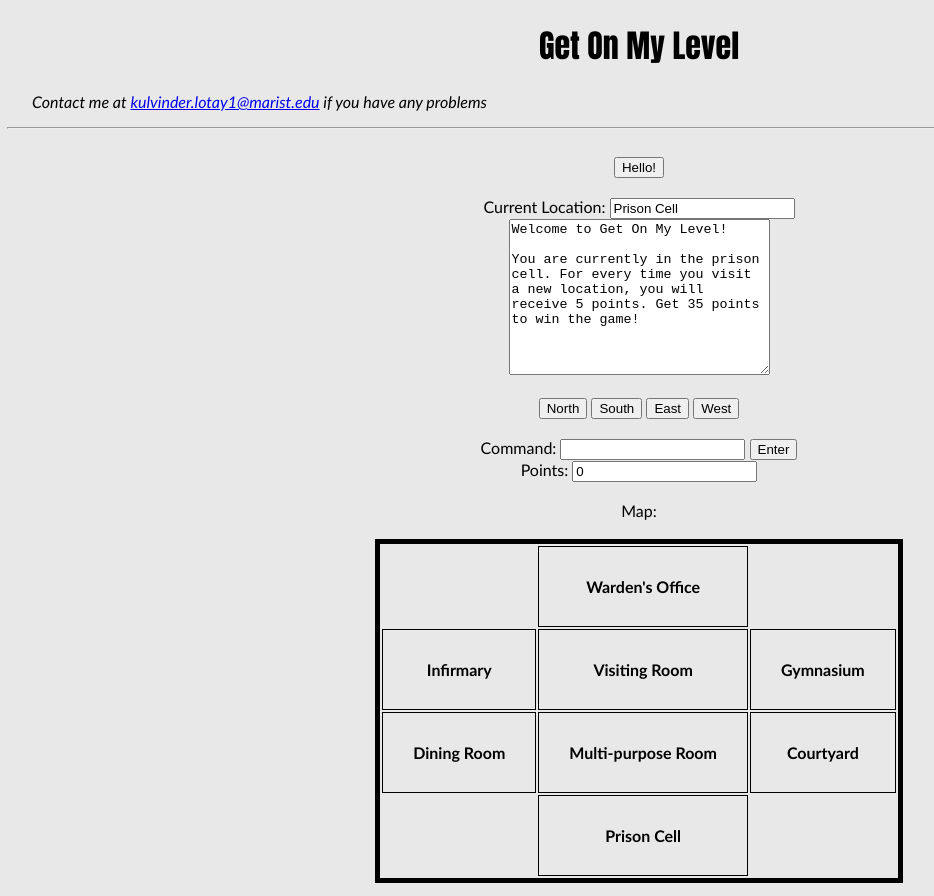
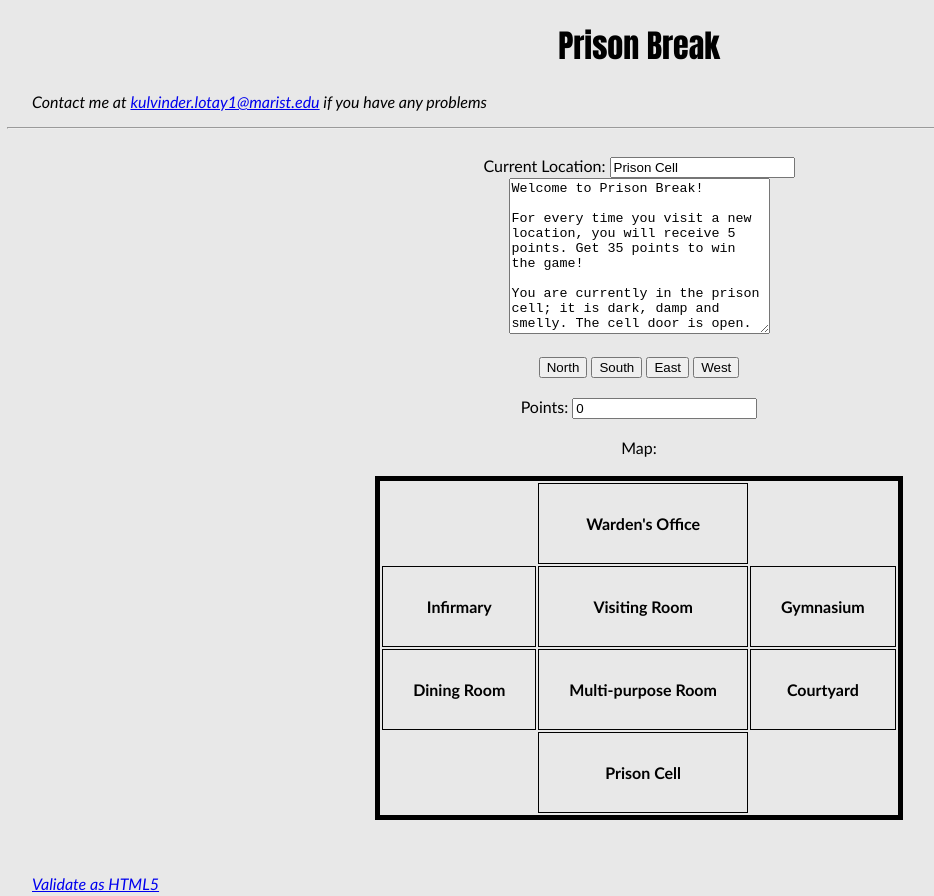
Before and after one commit to kslotay/Project_2, a plain HTML site: page index.html in a window 1280 px wide. Shown: the top 896 px of the page, without its empty margins (1-935 px from the left). Drawn offline with Linux system fonts and the light colour scheme.

Commit message:
Project 2 Final Code
Final changes for Project 2.

```diff
--- a/index.html
+++ b/index.html
@@ -6,7 +6,7 @@
 	<head>
 		<meta http-equiv="Content-Type" content="text/html;charset=utf-8" />
 		<meta name="author" 	content="Kulvinder Lotay" />
-		<title>Game v0.2</title>
+		<title>Prison Break v0.2</title>
 		<!-- Separated created styles from styles on existing elements -->
 		<style>
 			.header {font-weight: bold; font-family: "Calibri", sans-serif;)
@@ -18,20 +18,30 @@
 			p {padding-left: 25px; font-style: italic;}
 			li {font-family: "Calibri", sans-serif;}
 			hr {width: 100%;}
-			table{border: 5px solid black; margin-left: auto; margin-right: auto;}
-			th{border: 1px solid black;}
+			table {border: 5px solid black; margin-left: auto; margin-right: auto;}
+			th {border: 1px solid black;}
 			th, td{padding: 30px;}
 		</style>
-			<!-- hr {height: 2px; float: left; width: "100%"} -->
 		<script type="text/javascript">
+			//Locations stored in array to make them easily accessible (centralized location)
 			var loc = ["Prison Cell", "Dining Room", "Multi-purpose Room", "Courtyard", "Infirmary", "Visiting Room", "Gymnasium", "Warden's Office"];
+
+			//Used to determine if the player has visited any of the locations yet. The array index corresponds to the matching locations in loc array
 			var loc_visited = [true, false, false, false, false, false, false, false];
+
+			//Location descriptions stored in an array for centralized access, the indexes correspond to matching locations in loc array
+			var loc_desc = ["It is dark, damp and smelly. The cell door is open.","There are a number of dining tables, but there is no food!","There are a number of other prison inmates sitting around, they ignore you.","The courtyard is empty except for the few guards on watch duty.","There is a doctor in the infirmary, he does not want you there.","There is no one in the visiting room. Your family does not want to see you.","There is a basketball game between inmates currently taking place, but they will not allow you to join!","The Warden ignores you, he is talking on the phone."]
+
+			//Global points variable
 			var points = 0;
 			var message = "You move to the ";
-			//var desc = [""];
-			//var cmd = ["look", "take", "punch", "kick", "eat"];
+			//Variable used to store the index of the current location, used when referencing arrays
 			var current_loc = 0;
 
+			//Commands have not yet been implemented
+			//var cmd = ["look", "take", "punch", "kick", "eat"];
+
+			//Separate function with reusable code for all btn_click functions
 			function param_change() {
 				var loc_box = document.getElementById("txtLocation");
 				var msg_box = document.getElementById("ta_Main");
@@ -46,10 +56,11 @@
 					msg_box.value = "You have 35 points! You win!";
 				}
 				else {
-					msg_box.value = message + loc[current_loc] + "\n\n" + msg_box.value;
+					msg_box.value = message + loc[current_loc] + "\n\n" +loc_desc[current_loc] + "\n\n" + msg_box.value;
 				}
 			}
 
+			//Functions for each button, the common reusable code is referenced (param_change() function)
 			function btnNorth_Click() {
 				if (current_loc === 0) {
 					current_loc = 2;
@@ -131,16 +142,19 @@
 				}
 			}
 
+			//Enter button function will be used when commands are implemented
+			/*
 			function btnEnter_click() {
 				var txtCommandElement = document.getElementById("txtCommand");
 				alert(txtCommandElement.value);
 				var usrCommand = txtCommandElement.value;
 				txtCommandElement.value = null;
 				}
+			*/
 		</script>
 	</head>
 	<body>
-		<h1 class="header" style="font-family: 'Impact';">Get On My Level</h1>
+		<h1 class="header" style="font-family: 'Impact';">Prison Break</h1>
 		<!-- <h2 class="header" style="color: #a00000; font-weight: normal;">Introduction To Programming - CMPT 120L-111</h2> -->
 		<!-- Overriding the color and font-weight attribute of the header class for h2 -->
 		<p>
@@ -148,17 +162,10 @@
 			<a href="mailto:kulvinder.lotay1@marist.edu?Subject=Go%20Gunners">kulvinder.lotay1@marist.edu</a>
 			if you have any problems
 		</p>
-		<!-- \n for newline character -->
 		<hr />
 		<br />
 		<div style="text-align: center;">
-			<input id="if_test"
-				   type="button"
-				   value="Hello!"
-				   onclick="ifTest();" />
-			<br />
-			<br />
-
+		<!-- Some objects are read only as they are only needed to display information, and should not be editable by the user/player -->
 			Current Location:
 			<input readonly
 				   type="text"
@@ -166,9 +173,11 @@
 				   name="txtLocation"
 				   value="Prison Cell">
 			<br />
-			<textarea readonly rows="10" cols="30" id="ta_Main">Welcome to Get On My Level!
+			<textarea readonly rows="10" cols="30" id="ta_Main">Welcome to Prison Break!
 
-You are currently in the prison cell. For every time you visit a new location, you will receive 5 points. Get 35 points to win the game!
+For every time you visit a new location, you will receive 5 points. Get 35 points to win the game!
+
+You are currently in the prison cell; it is dark, damp and smelly. The cell door is open.
 			</textarea>
 			<br />
 			<br />
@@ -186,6 +195,7 @@ You are currently in the prison cell. For every time you visit a new location, y
 				   onclick="btnWest_Click()">
 			<br />
 			<br />
+			<!-- Will be used when commands are implemented
 			Command:
 			<input type="text"
 				   id="txtCommand"
@@ -194,6 +204,7 @@ You are currently in the prison cell. For every time you visit a new location, y
 				   value="Enter"
 				   onclick="btnEnter_click()">
 			<br />
+			-->
 			Points:
 			<input readonly
 				   type="text"
```
